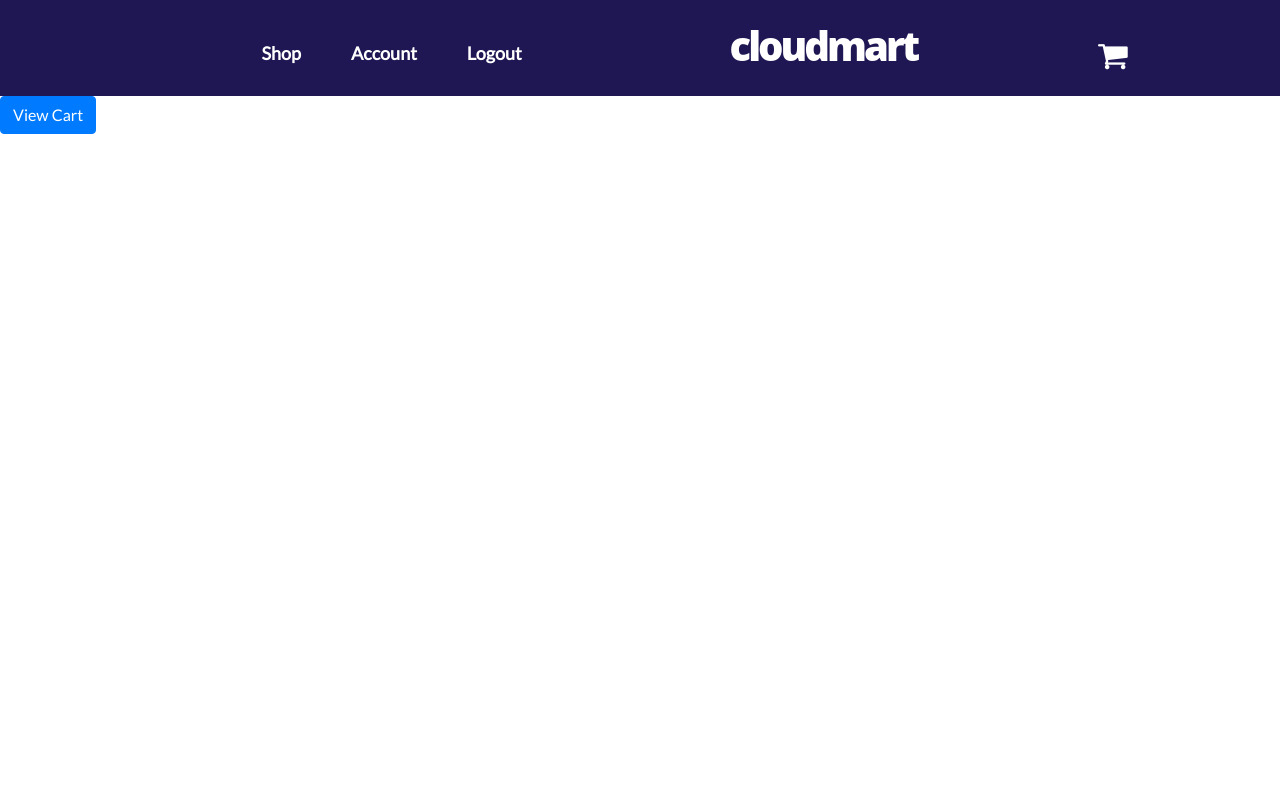
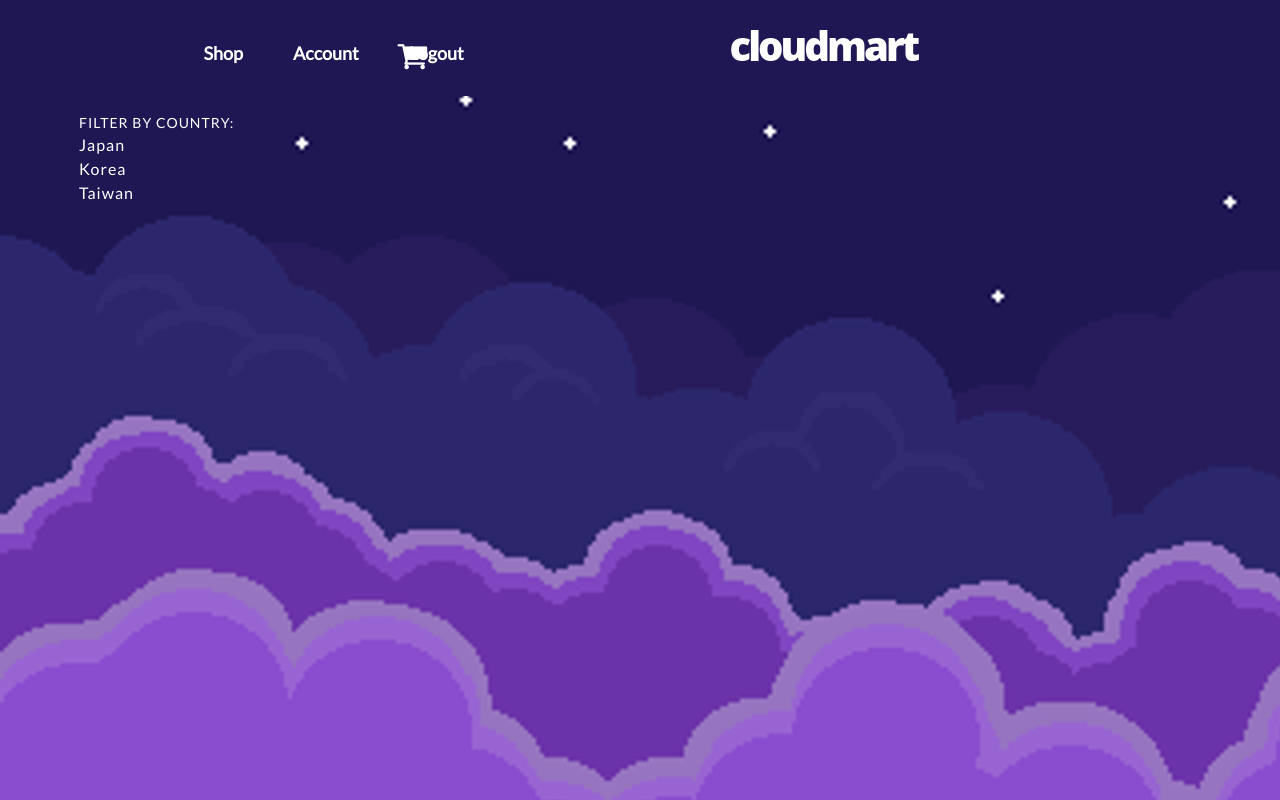
Before and after one commit to lynette-lyf/cloudmart, a Django app: page /shop/ in a window 1280 px wide. Run offline with Django 3.2, Linux system fonts and the light colour scheme; the visitor is signed in with stand-in values (Sample User, id 1); data that the repository does not hold is empty; some libraries are stand-ins or nearby versions.

Commit message:
Added catalogue layout, filter by origin div and remove badges from all templates

```diff
--- a/cart/templates/cart/view_cart.template.html
+++ b/cart/templates/cart/view_cart.template.html
@@ -162,7 +162,6 @@
 
 
 
-
 </div>
 
 {%endblock%}
--- a/shop/templates/shop/catalog.template.html
+++ b/shop/templates/shop/catalog.template.html
@@ -1,34 +1,187 @@
-{% extends 'base.template.html' %} {%block content %}
+{% extends 'base.template.html' %}
+{%block content %}
 
-<div>
+<style>
 
-            {% if user.is_authenticated %}
-               <a class='btn btn-primary' href="{% url 'view_cart' %}">View Cart</a>
-            {%endif%}
-            {% if not user.is_authenticated %}
-                <a class='btn btn-primary' href="{% url 'login' %}">View Cart</a>
-            {%endif%}
+
+body {
+  flex: 1 0 auto;
+  position: absolute;
+  height: 99.9vh;
+  width: 100vw;
+  justify-content: center;
+  align-items: center;
+  background: url(/media/sky.png);
+  background-repeat: no-repeat;
+  overflow-y: hidden;
+}
+
+.product-img {
+    -webkit-transform: scale(1);
+	transform: scale(1);
+	-webkit-transition: .3s ease-in-out;
+	transition: .3s ease-in-out;
+	max-width:200px;
+	max-height:200px;
+}
+
+.product-img:hover {
+    -webkit-transform: scale(1.1);
+	transform: scale(1.1);
+}
+
+.product-name {
+  padding-top: 2vh;
+  font-weight: bold;
+  font-size: 15px;
+  letter-spacing:1px;
+  color: #311b92;
+  height: 60px;
+}
+
+.product-cost {
+  font-weight: bold;
+  font-size: 17px;
+  letter-spacing:1px;
+  color: black;
+}
+
+#btn-cart {
+   background-color:#311b92;
+   font-size: 13px;
+   letter-spacing:1px;
+   color: white;
+   border-radius:0px;
+   width: 13vw;
+}
+
+#btn-cart:hover {
+   background-color:#7265ad;
+}
+
+.filter-container {
+    position:absolute;
+    color:white;
+    z-index:3;
+}
+
+#filter-header {
+  font-size: 14px;
+  letter-spacing:1px;
+  text-transform: uppercase;
+}
+
+#filter-content ul {
+  list-style-type: none;
+  margin: 0;
+  padding: 0;
+}
+
+.filter-link{
+  text-decoration:none;
+  color:white;
+  font-size: 16px;
+  letter-spacing:1px;
+}
+
+</style>
+
+<div class='container-fluid col-12'>
+<div class='row'>
+    <div class='col-12'>
+
+
+
+             <div class='filter-container col-5 px-3 mx-5 pt-3'>
+  <div class='row'>
+    <div class='col' id='filter-header'>
+      Filter by Country:
+    </div>
+  </div>
+
+  <div class='row'>
+    <div class='col' id='filter-content'>
+        <ul>
+            <li>
+                <a class='filter-link' href='#'>Japan</a>
+            </li>
+            <li>
+                <a class='filter-link' href='#'>Korea</a>
+            </li>
+            <li>
+                <a class='filter-link' href='#'>Taiwan</a>
+            </li>
+        </ul>
+
+    </div>
+  </div>
+</div>
+
+    </div>
 </div>
 
 
-<div id="product-container" class="container-fluid col-lg-8 col-md-8 col-sm-10" style="display: flex; flex-wrap: wrap;">
+
+  <div class='col-12'>
+         <div class="container-fluid col-lg-12 col-md-10 col-sm-12 pl-5 pr-5 pb-5" style='background-color:none; height: 100vh; overflow-y: auto;'>
+
+
+
+
+
+
+
+
+
+
+
+
+
+
+            <div id="product-container" class="container-fluid col-lg-8 col-md-8 col-sm-10" style="display: flex; flex-wrap: wrap;">
+
+
 
     {%for product in all_products %}
 
-    <div class="card" style="padding: 2%; flex-grow: 1; flex-basis: 33%; display: flex;">
-        <img style="max-width:200px; max-height:200px;" src="{{product.image.url}}" class="card-img-top">
+    <div class="card shadow p-3 mb-5 bg-white" style="position: relative;z-index:1; border:0px;padding: 2%; margin:2%; flex-grow: 1; flex-basis: 25%; display: flex; text-align:center; border-radius:0px;">
+
         <div class="card-body">
-            <a href="{% url 'productview' product_id=product.id %}"><h5 class="card-title">{{product.name}}</h5></a>
-            <p class="card-text">${{product.getCostInDollars}}0</p>
+            <a href="{% url 'productview' product_id=product.id %}"><img class='product-img' src="{{product.image.url}}" class="card-img-top">
+
+            <div class='wrap-product pt-2'>
+            <h5 class="product-name" >{{product.name}}</h5></a>
+            <p class="product-cost">${{product.getCostInDollars}}0</p>
+            </div>
 
             {% if user.is_authenticated %}
-            <a href="{% url 'add_to_cart' product_id=product.id %}" class="btn btn-primary">Add to Cart</a>
+            <a id='btn-cart' class="btn p-3 mt-3" href="{% url 'add_to_cart' product_id=product.id %}" role="button">ADD TO CART</a>
             {%endif%}
             {% if not user.is_authenticated %}
-            <a href="{% url 'login' %}" class="btn btn-primary">Add to Cart</a>
+            <a id='btn-cart' class="btn p-3 mt-3" href="{%url 'login' %}" role="button">ADD TO CART</a>
+
+
+
             {%endif%}
         </div>
     </div>
     {%endfor%}
+
+
+
+
+    </div>
 </div>
+
+
+
+
+
+
+</div>
+</div>
+</div>
+
+
+
 {%endblock%}
--- a/shop/views.py
+++ b/shop/views.py
@@ -4,8 +4,10 @@ from .models import Product
 # Create your views here.
 def catalog(request):
     all_products = Product.objects.all()
+    # japan_products = Product.objects.filter(origin='Japan')
     return render(request, 'shop/catalog.template.html',{
         'all_products': all_products
+        # 'japan_products': japan_products
     })
 
 # View individual product
--- a/static/css/style.css
+++ b/static/css/style.css
@@ -3,6 +3,7 @@ body, html {
   overflow-x:hidden;
   height: 100%;
   font-family: 'Lato', sans-serif;
+
 }
 
 /* Scrollbar Properties */
@@ -101,44 +102,6 @@ nav {
 
 .cart:hover, .cart:focus {
   color: #ea3a7e;
-}
-
-/* Cart Dropdown Container */
-.dropdown-nav {
-  position: absolute;
-  display: inline-block;
-}
-
-/* Cart Dropdown Content (Hidden by Default) */
-.cart-items {
-  display: none;
-  position: absolute;
-  background-color: #f1f1f1;
-  min-width: 30vw;
-  box-shadow: 0px 8px 16px 0px rgba(0,0,0,0.2);
-  z-index: 1;
-  list-style: none;
-  top: 5vh;
-  right:-1vw;
-}
-
-/* Cart Links inside the dropdown */
-.cart-items a {
-  color: white;
-  background-color:#2f1793;
-  padding: 12px 16px;
-  text-decoration: none;
-  display: block;
-  transition: 0.3s;
-}
-
-.dropdown-nav:hover .cart-items {
-  display: block;
-  color: white;
-}
-
-.cart-items a:hover {
-  background-color: #4829e7;
 }
 
 
--- a/templates/base.template.html
+++ b/templates/base.template.html
@@ -66,14 +66,7 @@
 				<!-- Cart -->
 				<div class="dropdown-nav">
 					<a href="{% url "view_cart" %}" class="cart"><i class="fa fa-shopping-cart fa-2x" aria-hidden="true"></i></a>
-      <!-- Cart dropdown -->
-      <div class="cart-items">
-            <li><a href="#">Item1</a></li>
-            <li><a href="#">Item2</a></li>
-            <li><a href="#">Item3</a></li>
-            <li><a href="#">Checkout</a></li>
-      </div>
-</div>
+				</div>
 {%endif%}
 
   </nav>
```
Also changed, not shown: templates/index.template.html (+2 -6 lines), README.md.
